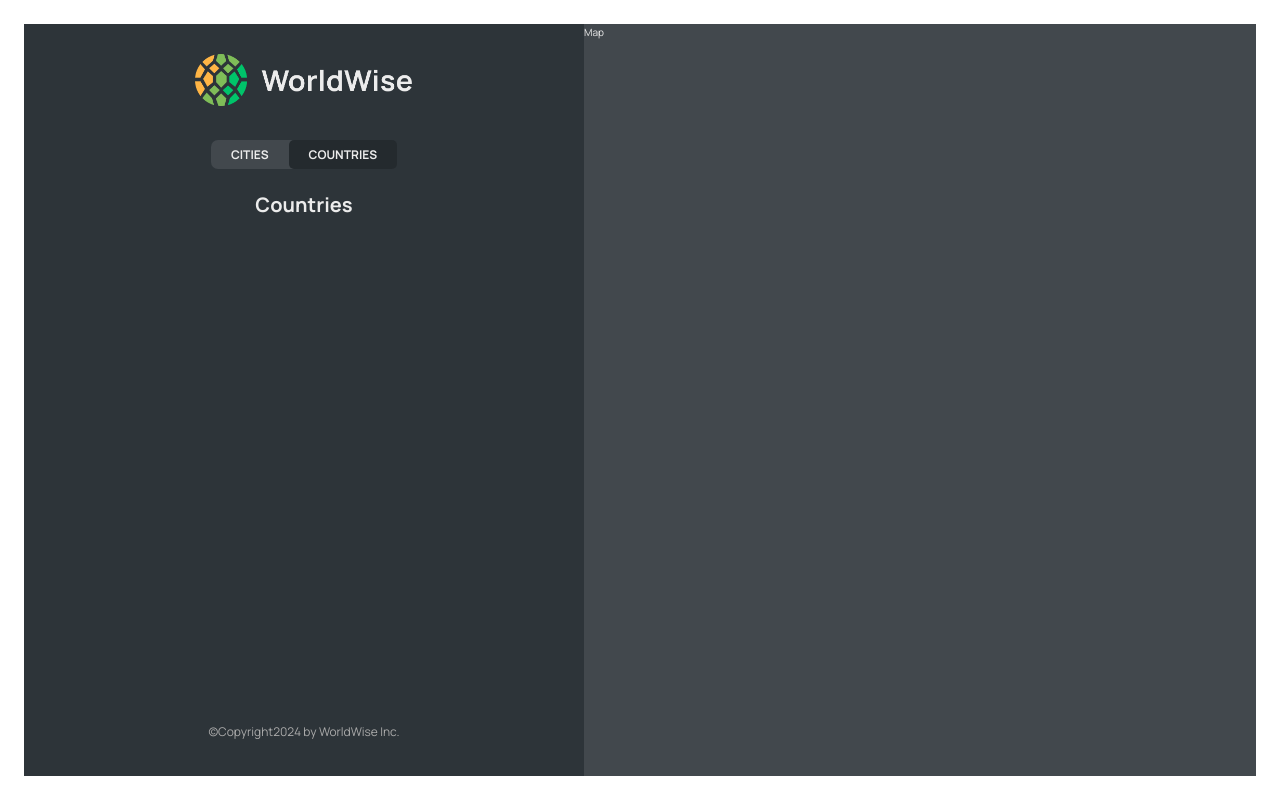
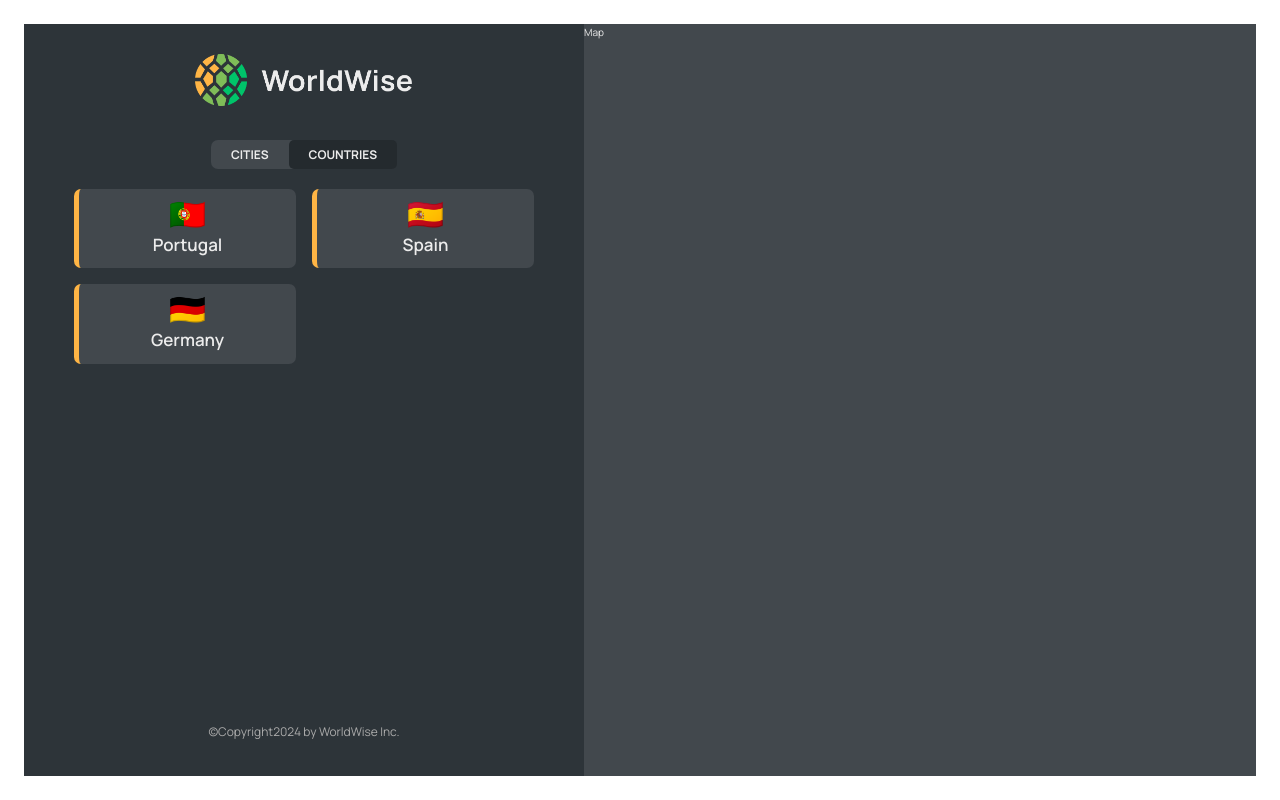
Before and after one commit to Linkbreathe/React_Learning_Progress, a React (Vite) app: page /app/countries in a window 1280 px wide. Built offline with nearby package versions, Linux system fonts and the light colour scheme; data requests are answered from the project's data file.

Commit message:
Finish the basic function of components of countries and cities

```diff
--- a/src/App.jsx
+++ b/src/App.jsx
@@ -1,4 +1,6 @@
 import { BrowserRouter, Route, Routes } from "react-router-dom";
+import { useState, useEffect } from "react";
+
 import Product from "./pages/Product";
 import Pricing from "./pages/Pricing";
 import Homepage from "./pages/Homepage";
@@ -6,7 +8,8 @@
 import Login from "./pages/Login";
 import PageNotFound from "./pages/PageNotFound";
 import CityList from "./components/CityList";
-import { useState, useEffect } from "react";
+import CountryList from "./components/CountryList";
+
 const BASE_URL = "http://localhost:9000";
 function App() {
   const [cities, setCities] = useState([]);
@@ -42,7 +45,7 @@
             path="cities"
             element={<CityList cities={cities} isLoading={isLoading} />}
           />
-          <Route path="countries" element={<h1>Countries</h1>} />
+          <Route path="countries" element={ <CountryList cities={cities} isLoading={isLoading}/>}/>
           <Route path="form" element={<h1>Form</h1>} />
         </Route>
         <Route path="login" element={<Login />} />
--- a/src/components/CityItem.jsx
+++ b/src/components/CityItem.jsx
@@ -5,6 +5,7 @@
     month: "long",
     year: "numeric"
   }).format(new Date(date));
+
 function CityItem({city}) {
     const {cityName, emoji, date} = city;
     return <li className={styles.cityItem}>
@@ -13,6 +14,5 @@
         <span className={styles.date}>{formatDate(date)}</span>
         <button className={styles.deleteBtn}>&times;</button>
     </li>
-
 }
 export default CityItem;
--- a/src/components/CityItem.module.css
+++ b/src/components/CityItem.module.css
@@ -4,13 +4,11 @@
   display: flex;
   gap: 1.6rem;
   align-items: center;
-
   background-color: var(--color-dark--2);
   border-radius: 7px;
   padding: 1rem 2rem;
   border-left: 5px solid var(--color-brand--2);
   cursor: pointer;
-
   color: inherit;
   text-decoration: none;
 }
--- a/src/components/CityList.jsx
+++ b/src/components/CityList.jsx
@@ -9,7 +9,7 @@
     }
     if(isLoading) return <Spinner/>
     return (
-        <ul className={styles.CityList} >
+        <ul className={styles.cityList} >
             {
                 cities.map(city => <CityItem key={city.id} city={city}/>)
             }
--- /dev/null
+++ b/src/components/CountryList.jsx
@@ -0,0 +1,24 @@
+import styles from "./CountryList.module.css"
+import Spinner from "./Spinner"
+import CountryItem from "./CountryItem"
+import Message from "./Message"
+function CountryList({ cities,isLoading }) {
+    console.log(cities)
+    if(cities.length==0){
+        return <Message message="Add your first country by clicking up on the map" />
+    }
+    if(isLoading) return <Spinner/>
+    const countries = cities.reduce((arr,city) => {
+        if(!arr.map( (el)=>el.country ).includes(city.country))
+            return [...arr, { country: city.country, emoji: city.emoji }]
+        else return arr;
+    }, []);
+    return (
+        <ul className={styles.countryList} >
+            {
+                countries.map(country => <CountryItem key={country.id} country={country}/>)
+            }
+        </ul>
+    )
+}
+export default CountryList;
--- a/src/components/CountryList.module.css
+++ b/src/components/CountryList.module.css
@@ -9,4 +9,6 @@
   grid-template-columns: 1fr 1fr;
   align-content: start;
   gap: 1.6rem;
+
+  overflow: hidden;
 }
--- a/src/components/Sidebar.jsx
+++ b/src/components/Sidebar.jsx
@@ -1,6 +1,6 @@
 import AppNav from './AppNav';
 import Logo from './Logo';
-import styles from '../components/Sidebar.module.css';
+import styles from './Sidebar.module.css';
 import { Outlet } from 'react-router-dom';
 function Sidebar() {
     return (
```
Also changed, not shown: src/components/CountryItem.jsx (line endings or trailing spaces).
